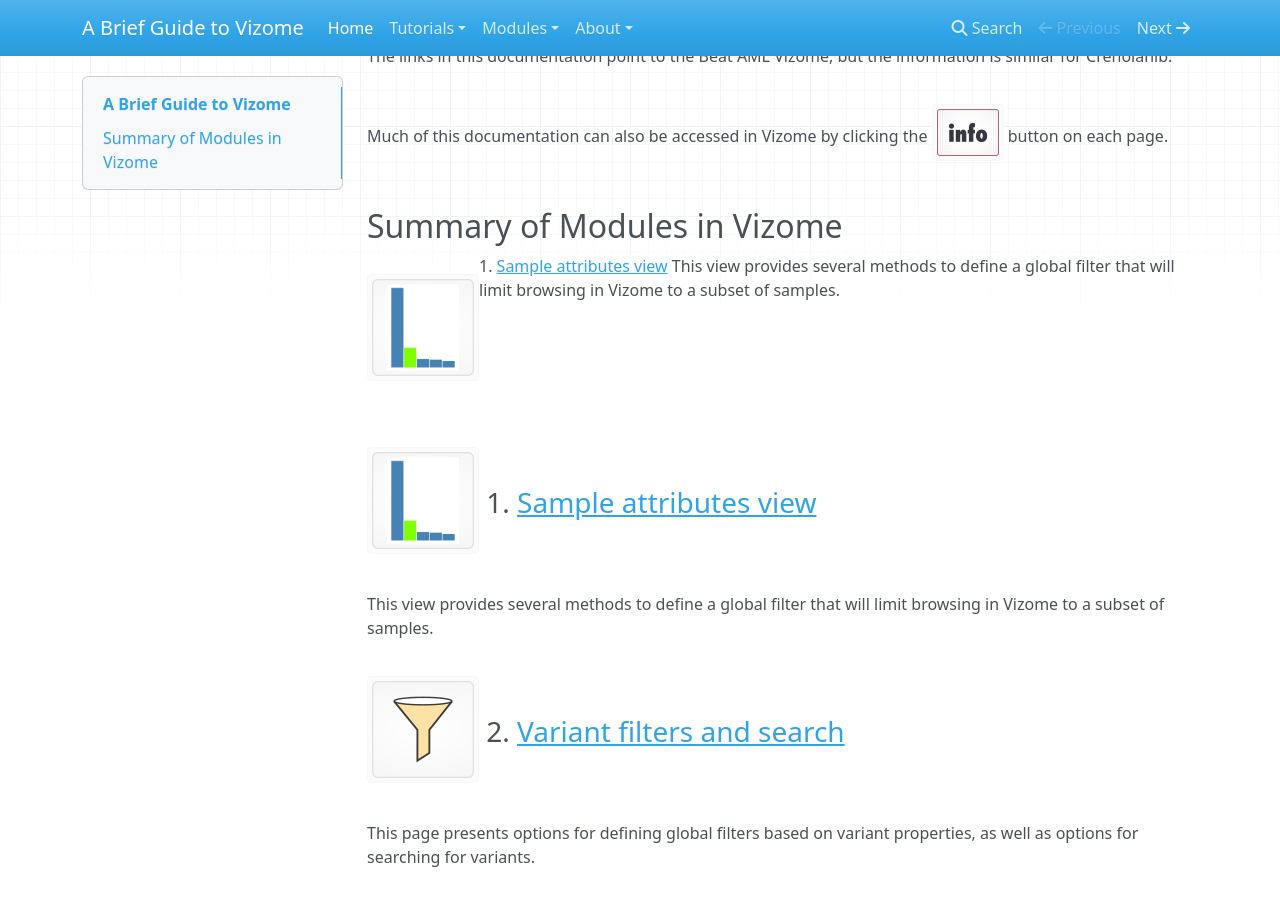
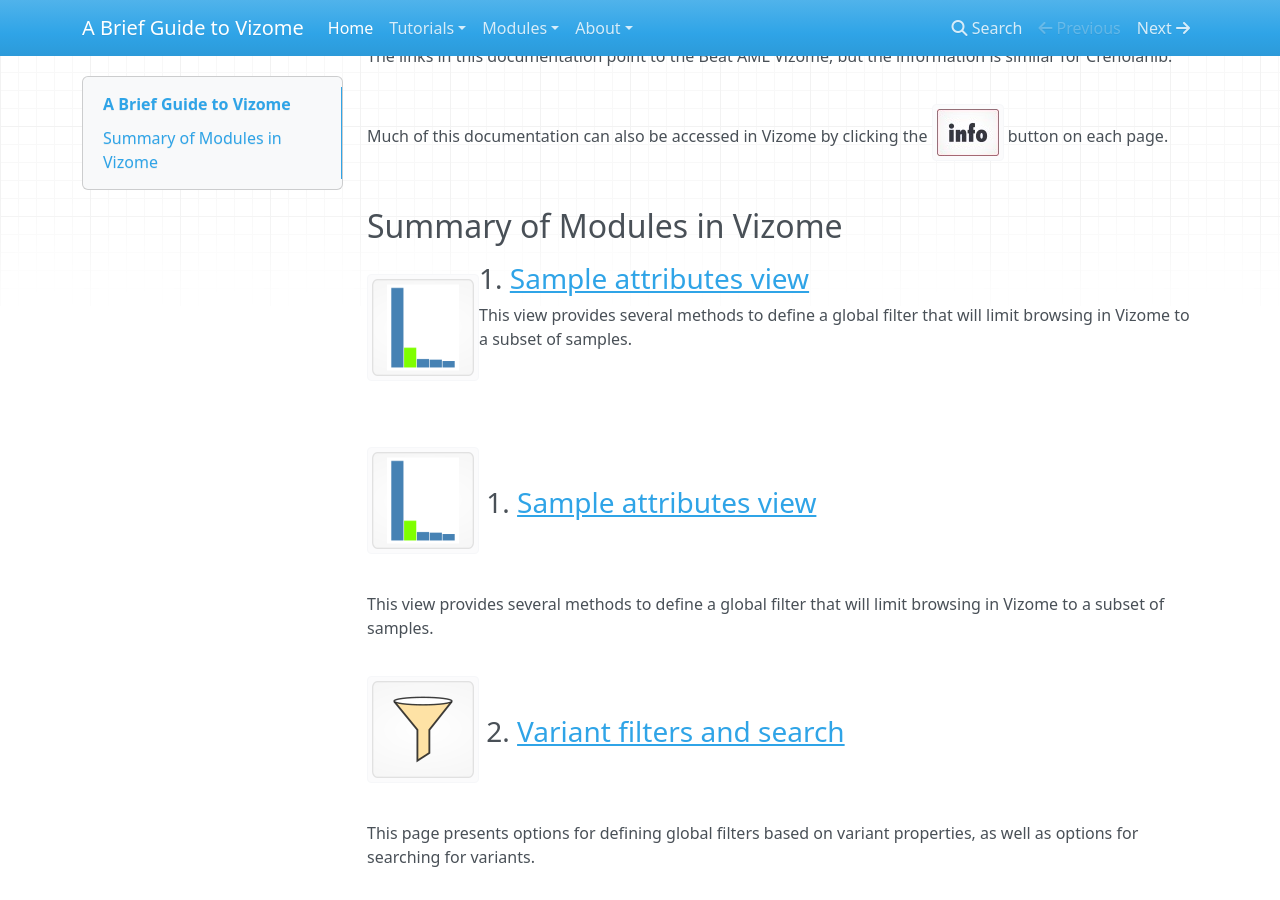
Before and after one commit to lopierra/vizome_docs, an MkDocs documentation site: the page built from docs/index.md, in a window 1280 px wide and 900 px high, scrolled down 725 px. Built offline with MkDocs 1.6.1, drawn with Linux system fonts in a browser that asks for light colours; nearby versions of some CDN libraries; old or Windows-style settings are respelled for this version of MkDocs.

```diff
--- a/docs/index.md
+++ b/docs/index.md
@@ -13,7 +13,8 @@ Much of this documentation can also be accessed in Vizome by clicking the ![info
 ## Summary of Modules in Vizome
 
 <img align="left" src="img/samples_bar.png">
-1. [Sample attributes view](http://www.vizome.org/aml/)
+
+### 1. [Sample attributes view](http://www.vizome.org/aml/)
 This view provides several methods to define a global filter that will limit browsing in Vizome to a subset of samples.
 <br clear="left"/>
 
```
